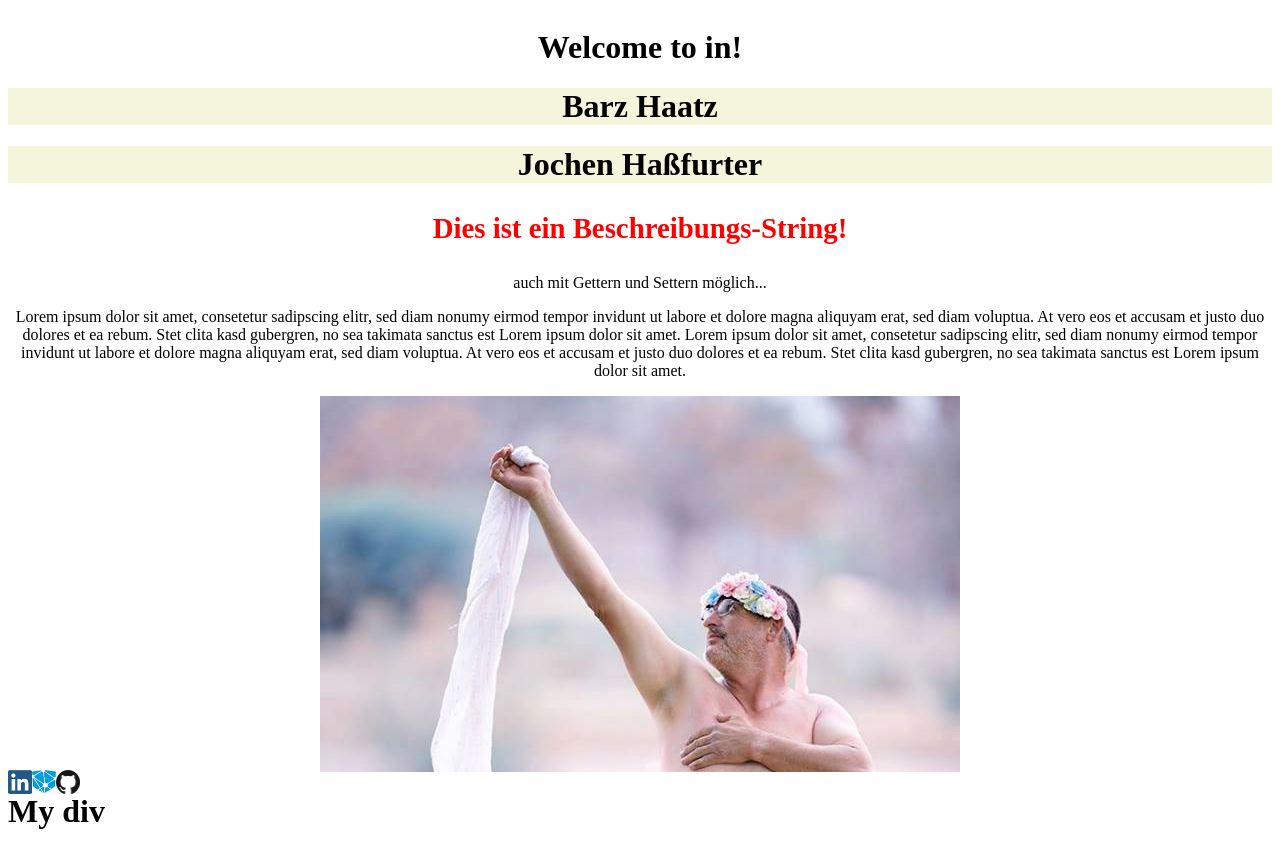
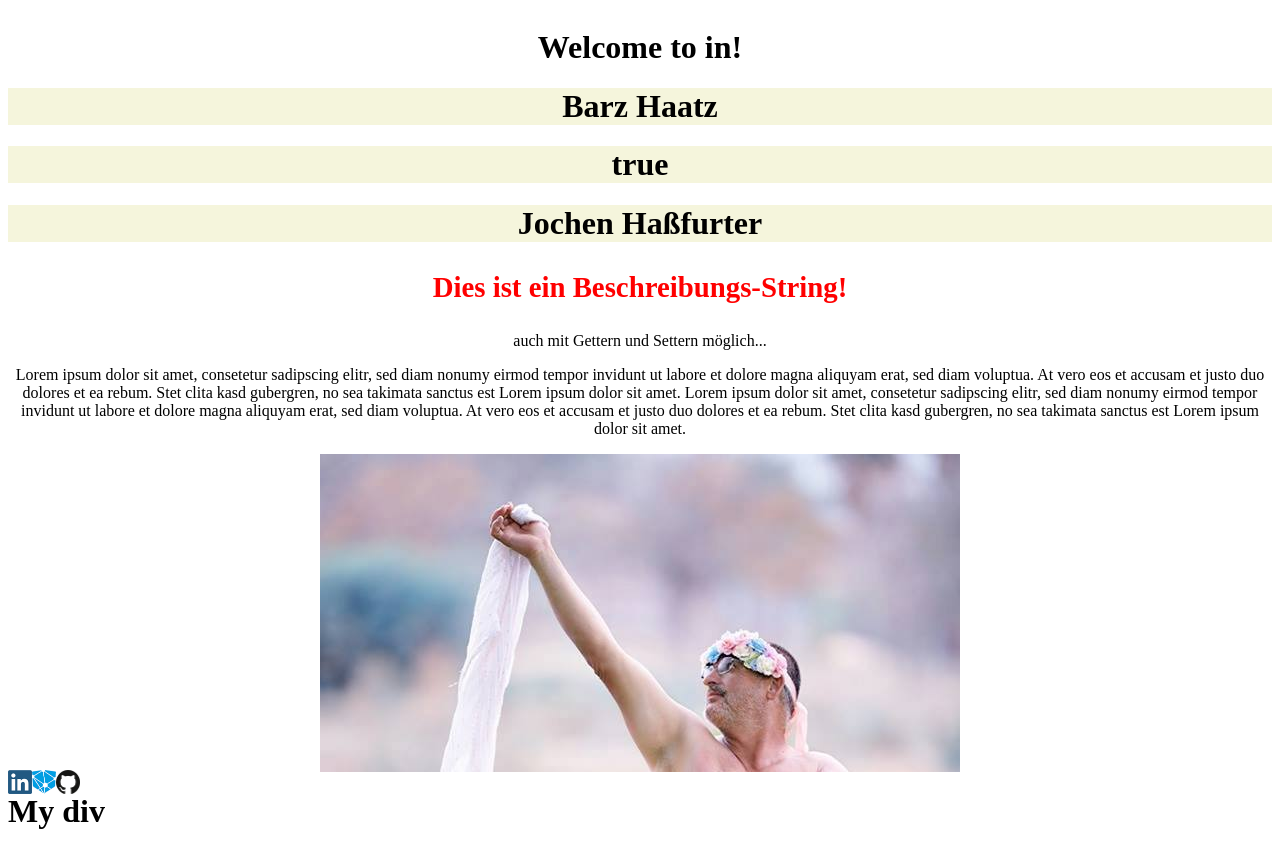
Before and after one commit to Mesqualito/Angular_TryOut, an Angular app: page / in a window 1280 px wide. Built offline with nearby package versions, Linux system fonts and the light colour scheme.

Commit message:
@Input (at a Setter) - 'console.log' will show, that it's always a string...

```diff
--- a/src/app/app.component.html
+++ b/src/app/app.component.html
@@ -6,6 +6,8 @@
 
   <!-- strukturelle Direktive *ngIf -->
   <in-user name="Barz Haatz" *ngIf="showUserInfo"></in-user>
+  <in-user name="true"></in-user>
+  <in-user name></in-user>
   <in-user></in-user>
   <in-user-name></in-user-name>
   <in-user-list></in-user-list>
--- a/src/app/user/user/user.component.ts
+++ b/src/app/user/user/user.component.ts
@@ -12,6 +12,7 @@ export class UserComponent implements OnInit, AfterViewInit, DoCheck, AfterViewC
 
   @Input ()
   set name(value: string) {
+    console.log( value );
     this._name = value;
   }
 
```
